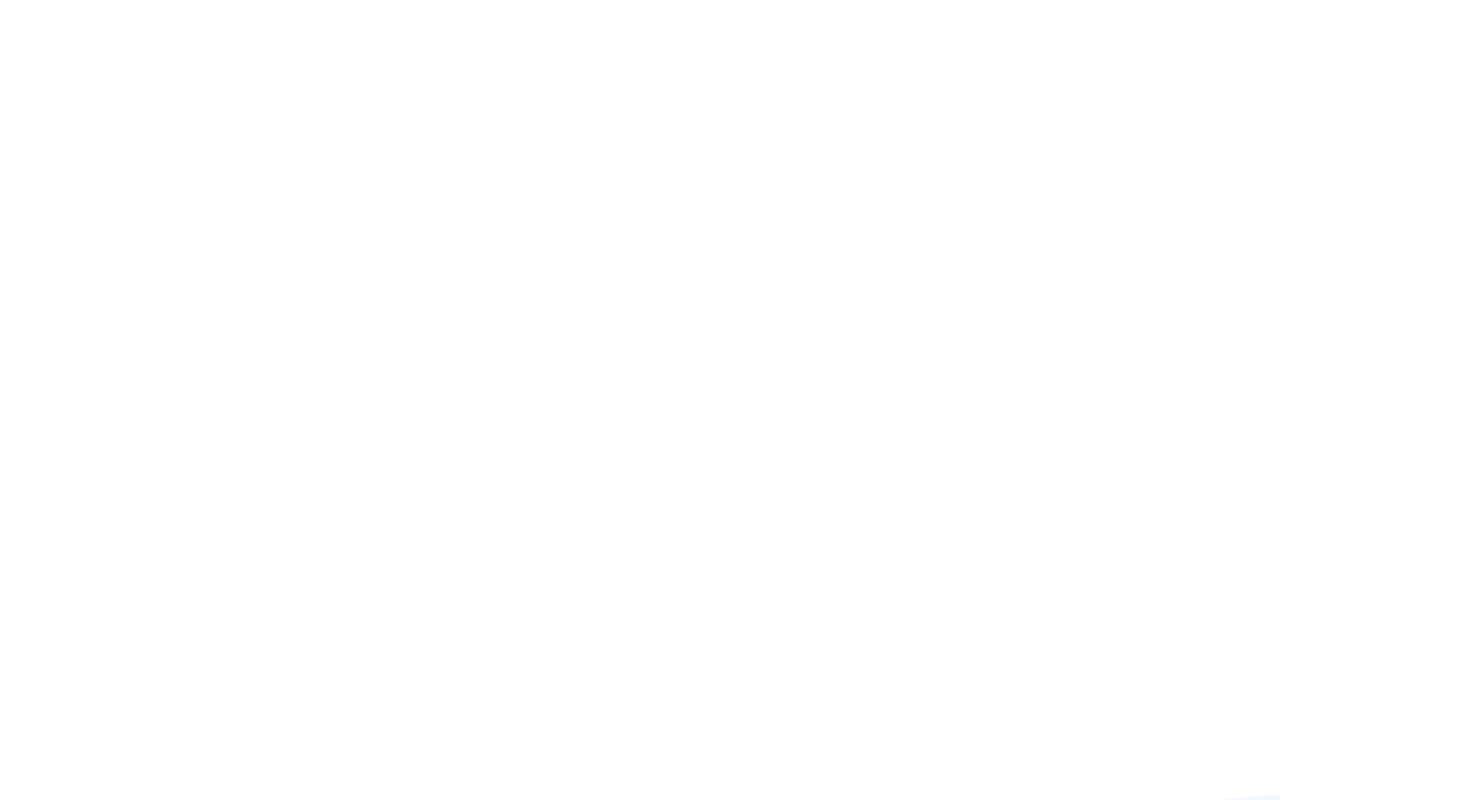
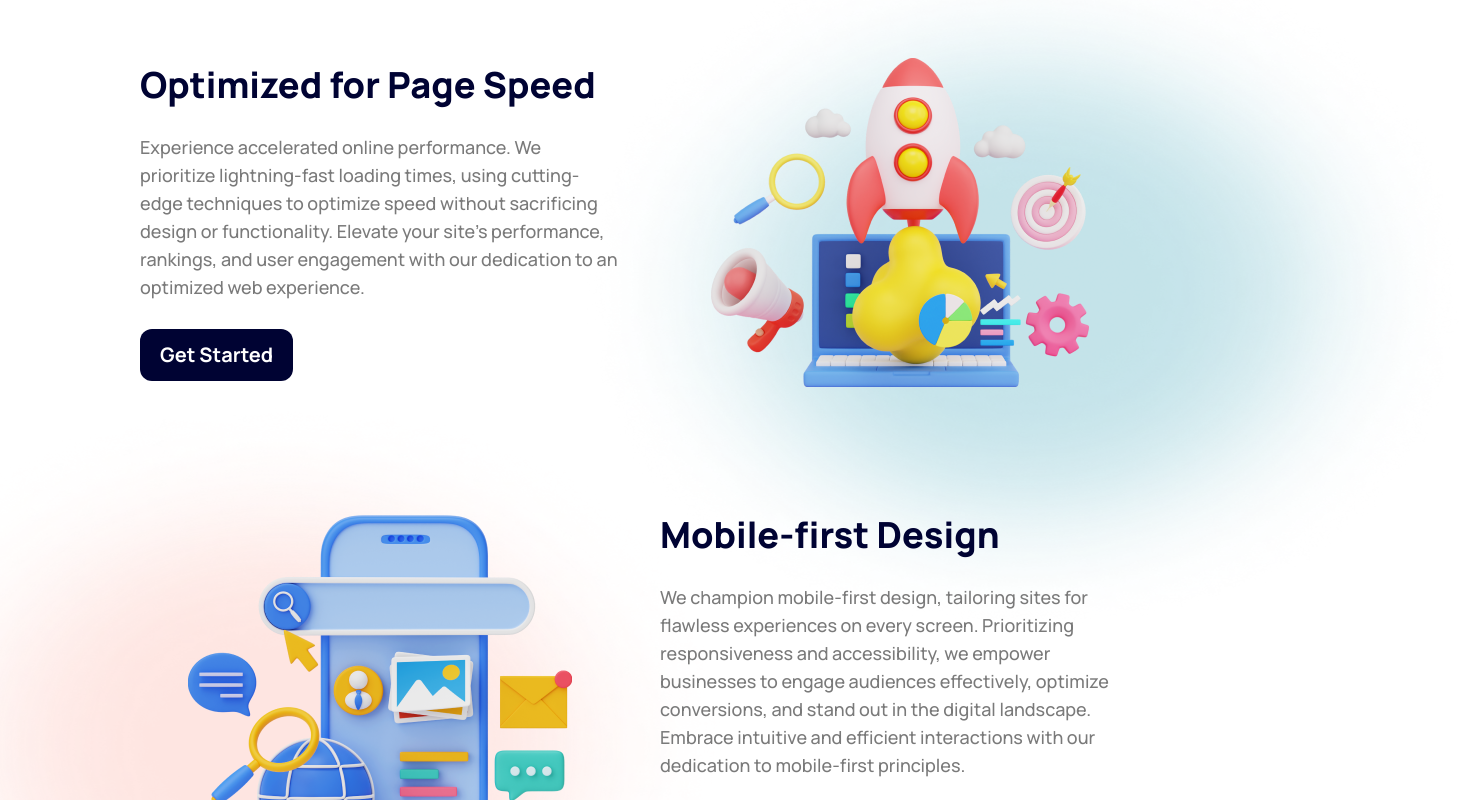
Before and after one commit to RanjeetCodingBrackets/Coding-Brackets, a Next.js app: page / in a window 1280 px wide. Shown: the part 3020-3820 px from the top of the page, 1471 px wide, since content can reach past the window. Built offline with nearby package versions, Linux system fonts and the light colour scheme.

Commit message:
Service featurs page completed.

```diff
--- a/components/HomePage/ServiceFeatures.tsx
+++ b/components/HomePage/ServiceFeatures.tsx
@@ -1,9 +1,12 @@
+import { serviceFeatures } from "@/lib/schema/serviceFeatures";
+import Image from "next/image";
+import Link from "next/link";
 import React from "react";
 
 const ServiceFeaturesPage = () => {
   return (
-    <section className="container mx-auto py-10">
-      <div className="flex flex-col space space-y-6 items-center align-middle justify-center text-center ">
+    <section className="container mx-auto py-16">
+      <div className="flex flex-col space space-y-6 items-center align-middle justify-center text-center mb-10">
         <h3 className="text-[#FE765D] font-extrabold text-2xl">
           Comprehensive Service Offerings
         </h3>
@@ -14,10 +17,73 @@ const ServiceFeaturesPage = () => {
       </div>
 
       <div className="">
-        <div className="grid grid-cols-2 bg-gray-200">
-          <div className="">col 1</div>
-          <div className="">col 2</div>
-        </div>
+        {serviceFeatures.map((feature) => (
+          <div
+            className="grid grid-cols-2 px-[140px] py-16 place-items-center gap-10"
+            key={feature.id}
+          >
+            <div
+              className={`flex flex-col space-y-7 align-middle justify-center ${
+                feature.id % 2 === 0 ? "order-last" : ""
+              }`}
+            >
+              <h2 className="text-[#000333] font-extrabold text-4xl text-nowrap">
+                {feature.title}
+              </h2>
+              <p className="text-[#7A7A7A] font-medium text-lg ">
+                {feature.description}
+              </p>
+
+              <button className="bg-[#000333] max-w-fit px-5 py-3 rounded-xl text-white font-bold text-xl text-center align-middle items-center justify-center hover:bg-transparent hover:text-[#000333] hover:ring-1 hover:ring-[#000333] transition-all ease-in-out">
+                <Link href={feature.href}>Get Started</Link>
+              </button>
+            </div>
+
+            <div className="relative h-full w-auto">
+              <Image
+                alt={feature.title}
+                src={feature.image}
+                quality={100}
+                style={{ position: "static" }}
+                className="max-h-full w-auto z-10"
+                width={10000}
+                height={10000}
+              />
+
+              {feature.id % 2 !== 0 && (
+                <Image
+                  alt=""
+                  src={"/Ellipse1.png"}
+                  style={{
+                    top: "-120px",
+                    left: "-140px",
+                    position: "absolute",
+                    zIndex: -99,
+                  }}
+                  className="w-[900px] h-[700px] max-w-none"
+                  width={1000}
+                  height={1000}
+                />
+              )}
+
+              {feature.id % 2 === 0 && (
+                <Image
+                  alt=""
+                  src={"/Ellipse2.png"}
+                  style={{
+                    top: "-120px",
+                    left: "-350px",
+                    position: "absolute",
+                    zIndex: -99,
+                  }}
+                  className="w-[900px] h-[700px] max-w-none"
+                  width={1000}
+                  height={1000}
+                />
+              )}
+            </div>
+          </div>
+        ))}
       </div>
     </section>
   );
--- a/lib/schema/serviceFeatures.ts
+++ b/lib/schema/serviceFeatures.ts
@@ -2,6 +2,7 @@ export const serviceFeatures: {
   id: number;
   title: string;
   description: string;
+  href: string;
   image: string;
 }[] = [
   {
@@ -10,6 +11,7 @@ export const serviceFeatures: {
     description:
       "Experience accelerated online performance. We prioritize lightning-fast loading times, using cutting-edge techniques to optimize speed without sacrificing design or functionality. Elevate your site's performance, rankings, and user engagement with our dedication to an optimized web experience.",
     image: "/ServiceFeatures@1.png",
+    href: "",
   },
   {
     id: 2,
@@ -17,6 +19,7 @@ export const serviceFeatures: {
     description:
       "We champion mobile-first design, tailoring sites for flawless experiences on every screen. Prioritizing responsiveness and accessibility, we empower businesses to engage audiences effectively, optimize conversions, and stand out in the digital landscape. Embrace intuitive and efficient interactions with our dedication to mobile-first principles.",
     image: "/ServiceFeatures@2.png",
+    href: "",
   },
   {
     id: 3,
@@ -24,6 +27,7 @@ export const serviceFeatures: {
     description:
       "Unlock the potential of your online presence with our specialized SEO and Conversion Optimization. We craft sites optimized for search engines and user conversions, integrating strategic SEO techniques and design elements to drive engagement and action. Partner with us for sustainable growth and effective audience reach.",
     image: "/ServiceFeatures@3.png",
+    href: "",
   },
   {
     id: 4,
@@ -31,5 +35,6 @@ export const serviceFeatures: {
     description:
       "Simplify website management with our user-friendly solutions. We prioritize easy platform management, providing intuitive interfaces and robust tools. You'll have seamless control for swift updates, all designed for user-centric convenience, saving you time and effort.",
     image: "/ServiceFeatures@4.png",
+    href: "",
   },
 ];
```
Also changed, not shown: public/Ellipse1.png (added), public/Ellipse2.png (added).
